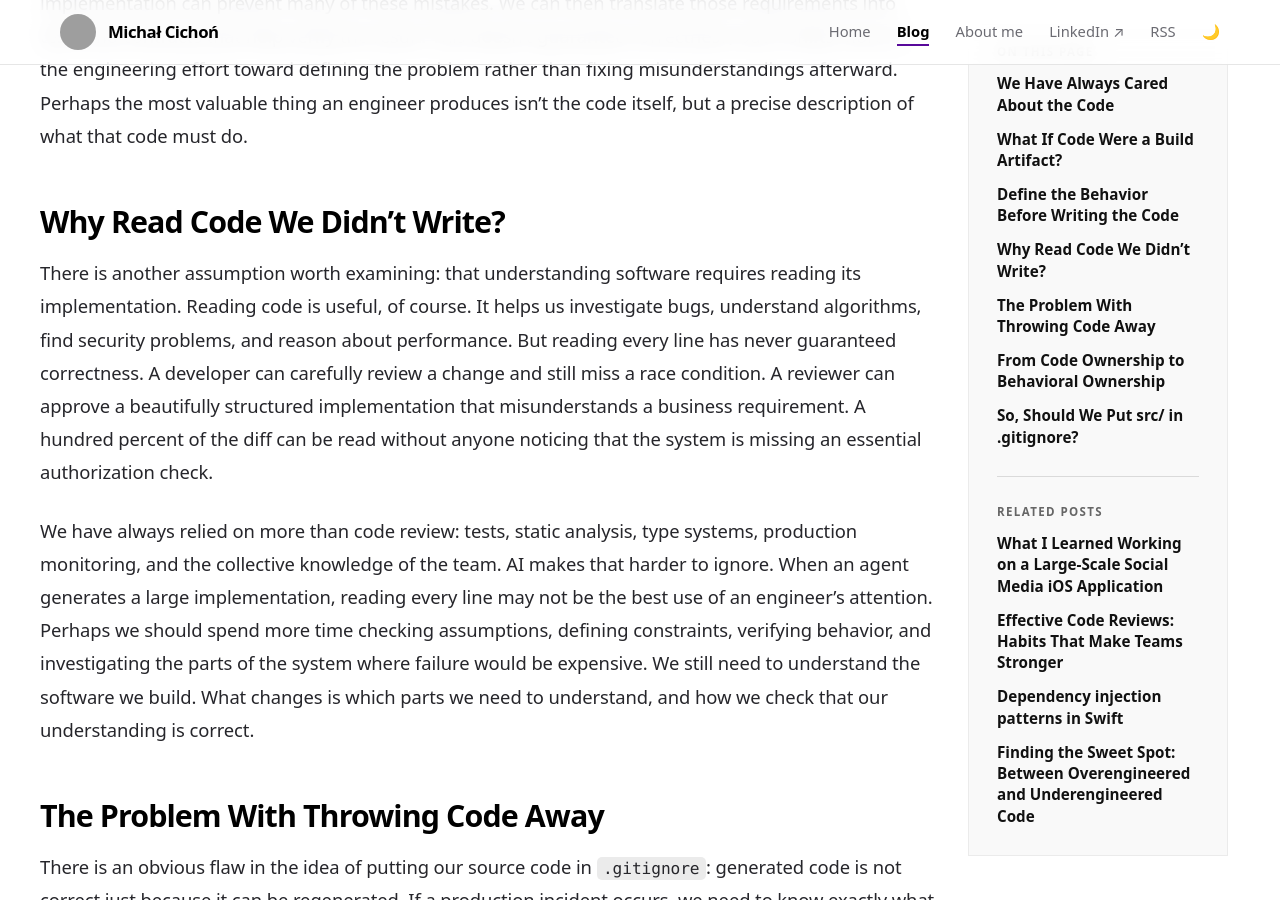
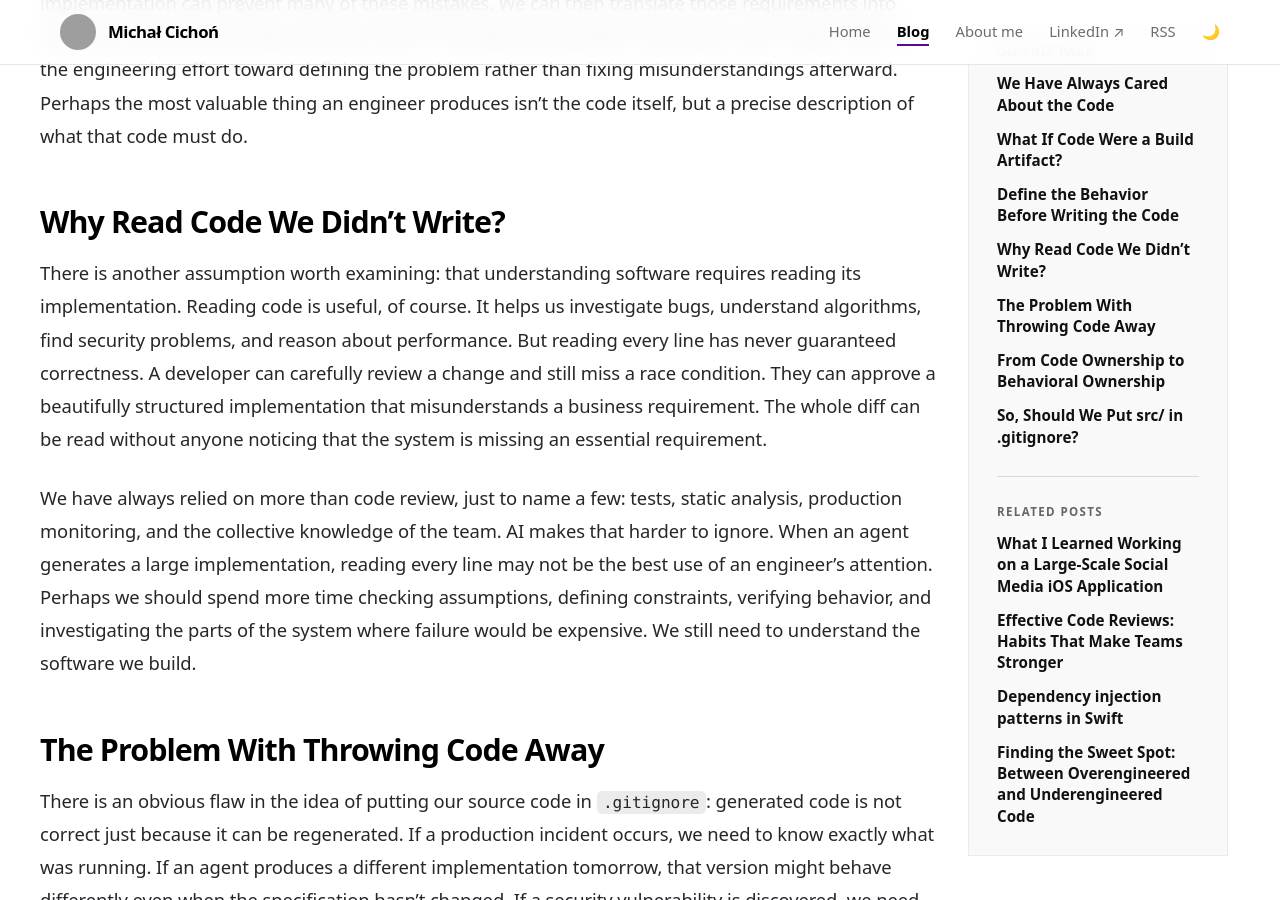
Before and after one commit to michalcichon/michalcichon.github.io, a Jekyll site: the page built from _posts/2026-10-16-what-if-all-our-code-goes-in-gitignore.md, in a window 1280 px wide and 900 px high, scrolled down 2768 px. Built offline with Jekyll 4.4.1, drawn with Linux system fonts in a browser that asks for light colours; comment, search, counter and statistics services are not loaded; grey boxes are pictures that could not be loaded.

Commit message:
Small changes of the text

```diff
--- a/_posts/2026-10-16-what-if-all-our-code-goes-in-gitignore.md
+++ b/_posts/2026-10-16-what-if-all-our-code-goes-in-gitignore.md
@@ -49,9 +49,9 @@ Carefully documenting expected behavior, failure modes, state transitions, and i
 
 ## Why Read Code We Didn't Write?
 
-There is another assumption worth examining: that understanding software requires reading its implementation. Reading code is useful, of course. It helps us investigate bugs, understand algorithms, find security problems, and reason about performance. But reading every line has never guaranteed correctness. A developer can carefully review a change and still miss a race condition. A reviewer can approve a beautifully structured implementation that misunderstands a business requirement. A hundred percent of the diff can be read without anyone noticing that the system is missing an essential authorization check.
+There is another assumption worth examining: that understanding software requires reading its implementation. Reading code is useful, of course. It helps us investigate bugs, understand algorithms, find security problems, and reason about performance. But reading every line has never guaranteed correctness. A developer can carefully review a change and still miss a race condition. They can approve a beautifully structured implementation that misunderstands a business requirement. The whole diff can be read without anyone noticing that the system is missing an essential requirement.
 
-We have always relied on more than code review: tests, static analysis, type systems, production monitoring, and the collective knowledge of the team. AI makes that harder to ignore. When an agent generates a large implementation, reading every line may not be the best use of an engineer's attention. Perhaps we should spend more time checking assumptions, defining constraints, verifying behavior, and investigating the parts of the system where failure would be expensive. We still need to understand the software we build. What changes is which parts we need to understand, and how we check that our understanding is correct.
+We have always relied on more than code review, just to name a few: tests, static analysis, production monitoring, and the collective knowledge of the team. AI makes that harder to ignore. When an agent generates a large implementation, reading every line may not be the best use of an engineer's attention. Perhaps we should spend more time checking assumptions, defining constraints, verifying behavior, and investigating the parts of the system where failure would be expensive. We still need to understand the software we build.
 
 ## The Problem With Throwing Code Away
 
```
